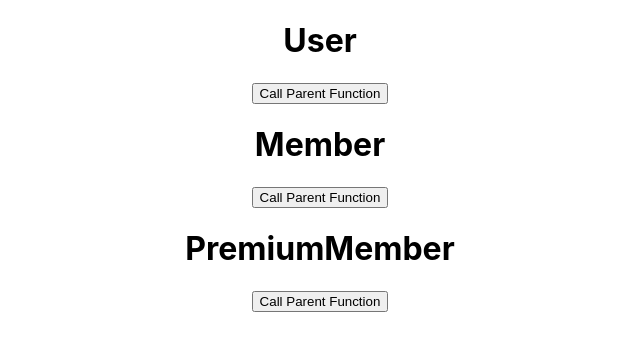
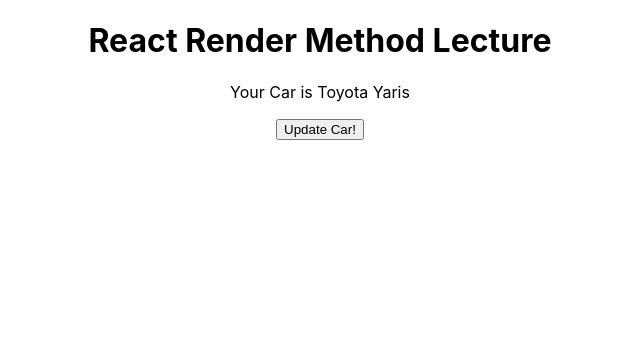
Before and after one commit to shahbaz-bandits25/React-Learning, a React (Create React App) app: page / in a window 1280 px wide. Shown: the top 350 px of the page, without its empty margins (320-960 px from the left). Built offline with nearby package versions, Linux system fonts and the light colour scheme.

Commit message:
Video 24 updated code

```diff
--- a/src/App.js
+++ b/src/App.js
@@ -10,10 +10,12 @@
 import GetInputBoxValue from "./video-16";
 import RegistrationForm from "./video-18";
 import User from "./video-21";
+import Car from "./Video-24";
 
 function App() {
     const [email,setEmail] = useState('azfar@gmail.com');
     const [city,setCity] = useState('Lahore');
+    const [car,setCar] = useState('Honda City');
 
     function getData() {
         alert("I'm a function exists in App component");
@@ -40,7 +42,11 @@
         {/*<RegistrationForm/>*/}
 
     {/*    here in below Line of code we'll pass our function as a prop to our Component*/}
-        <User data={getData}/>
+    {/*    <User data={getData}/>*/}
+
+        <Car />
+        {/*<Car car={car}/>*/}
+        {/*<button onClick={()=>setCar('Honda Cvic')}>Update Car!</button>*/}
     </div>
   );
 }
--- /dev/null
+++ b/src/Video-24.js
@@ -0,0 +1,28 @@
+import React from 'react';
+
+
+class Car extends React.Component {
+
+    constructor() {
+        super();
+
+        this.state = {
+            car: 'Toyota Yaris'
+        }
+    }
+    render() {
+        console.warn('Render method calls');
+        return (
+            <div>
+                <h1>React Render Method Lecture</h1>
+                {/*<p>Your Car is {this.props.car}</p>*/}
+                <p>Your Car is {this.state.car}</p>
+                <button onClick={()=>this.setState({car:'Honda Cvic'})}>Update Car!</button>
+
+            </div>
+        )
+    }
+}
+
+
+export default Car;
```
